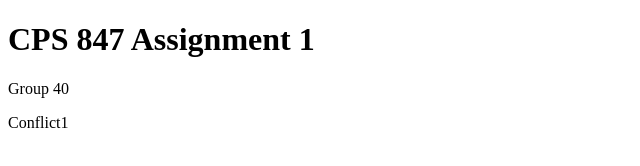
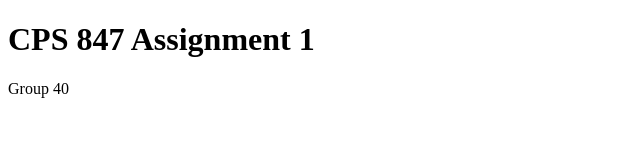
Before and after one commit to thomasyoung-audet/slackbotproject, a plain HTML site: page git_tst/index.html in a window 1280 px wide. Shown: the full height of the page, 0-640 px from the left. Drawn offline with Linux system fonts and the light colour scheme.

Commit message:
Update index.html

```diff
--- a/git_tst/index.html
+++ b/git_tst/index.html
@@ -8,7 +8,6 @@
 <h1>CPS 847 Assignment 1</h1>
 <p>Group 40</p>
 
-Conflict1
 
 </body>
 </html>
```
